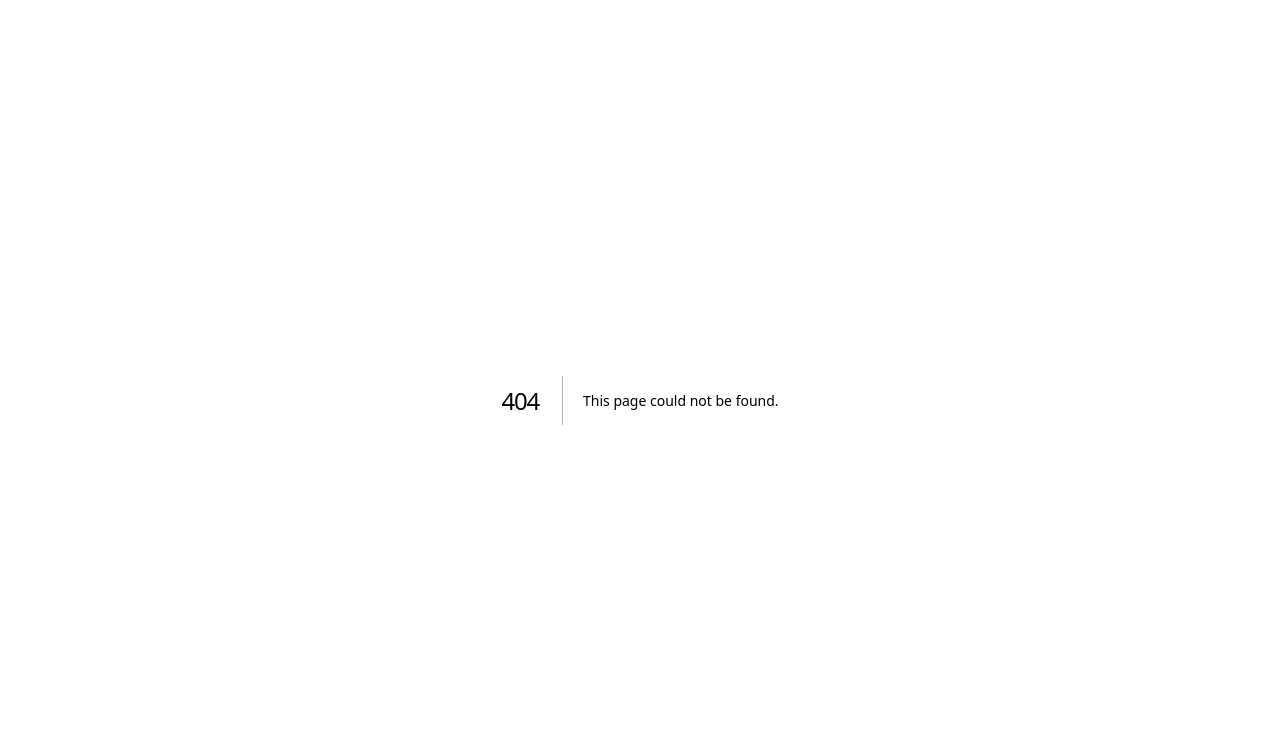
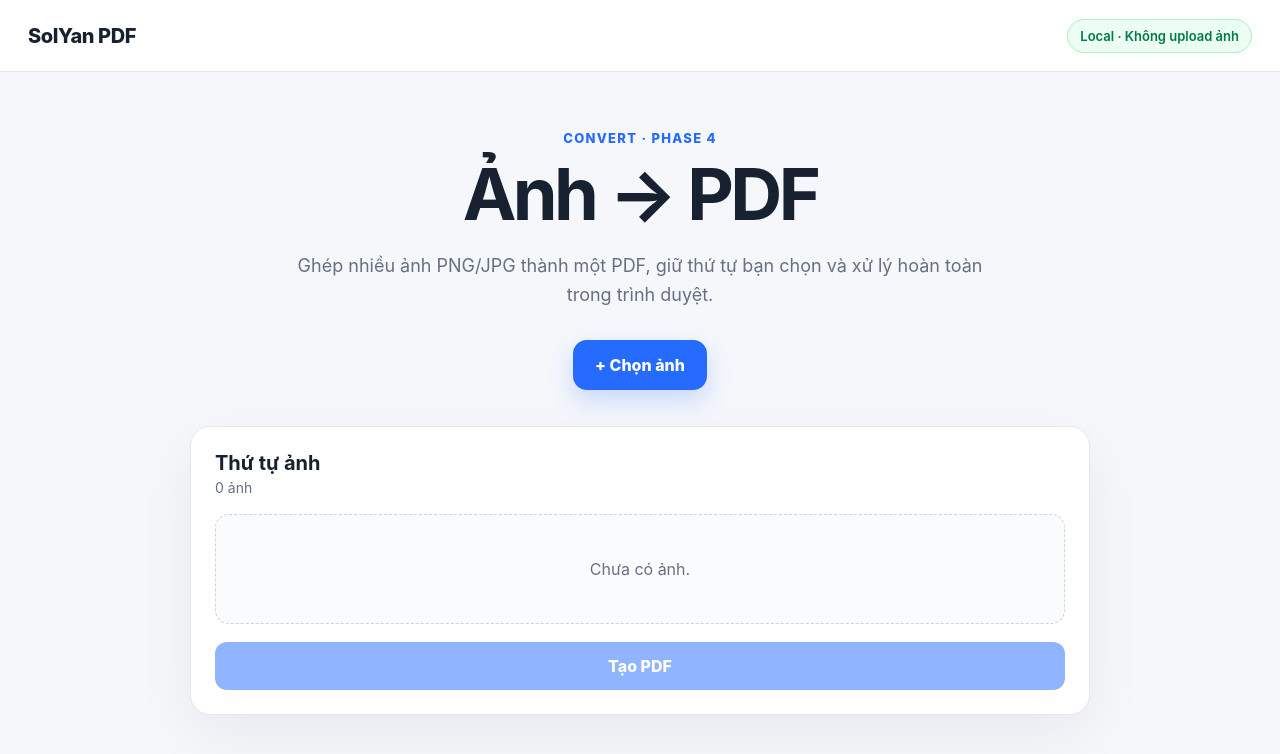
Before and after one commit to solyan842/SolYan-PDF, a Next.js app in the folder frontend/: page /images-to-pdf in a window 1280 px wide. Before the commit this address had no page. Shown: the top 754 px of the page. Built offline with nearby package versions, Linux system fonts and the light colour scheme.

Commit message:
feat: add browser-side images to PDF conversion

```diff
--- /dev/null
+++ b/frontend/app/images-to-pdf/page.tsx
@@ -0,0 +1,63 @@
+'use client';
+
+import { ChangeEvent, useState } from 'react';
+import { PDFDocument } from 'pdf-lib';
+import { downloadPdf } from '../../lib/pdf-client';
+
+type ImageItem = { id: string; file: File };
+
+export default function ImagesToPdfPage() {
+  const [items, setItems] = useState<ImageItem[]>([]);
+  const [busy, setBusy] = useState(false);
+  const [error, setError] = useState('');
+
+  function onFiles(event: ChangeEvent<HTMLInputElement>) {
+    const files = Array.from(event.target.files ?? []).filter((file) => /image\/(png|jpeg)/.test(file.type) || /\.(png|jpe?g)$/i.test(file.name));
+    setItems((current) => [...current, ...files.map((file) => ({ id: crypto.randomUUID(), file }))]);
+    event.target.value = '';
+    setError('');
+  }
+
+  function move(index: number, delta: -1 | 1) {
+    setItems((current) => {
+      const target = index + delta;
+      if (target < 0 || target >= current.length) return current;
+      const copy = [...current];
+      [copy[index], copy[target]] = [copy[target], copy[index]];
+      return copy;
+    });
+  }
+
+  async function createPdf() {
+    if (!items.length) return;
+    setBusy(true); setError('');
+    try {
+      const pdf = await PDFDocument.create();
+      for (const item of items) {
+        const bytes = await item.file.arrayBuffer();
+        const image = item.file.type === 'image/png' || item.file.name.toLowerCase().endsWith('.png') ? await pdf.embedPng(bytes) : await pdf.embedJpg(bytes);
+        const size = image.scale(1);
+        const maxSide = 14400;
+        const ratio = Math.min(1, maxSide / Math.max(size.width, size.height));
+        const width = size.width * ratio;
+        const height = size.height * ratio;
+        const page = pdf.addPage([width, height]);
+        page.drawImage(image, { x: 0, y: 0, width, height });
+      }
+      downloadPdf(await pdf.save({ useObjectStreams: true }), 'solyan-images.pdf');
+    } catch (cause) {
+      setError(cause instanceof Error ? cause.message : 'Không thể tạo PDF từ ảnh.');
+    } finally { setBusy(false); }
+  }
+
+  return <main className="shell">
+    <header className="topbar"><a className="brand" href="/">SolYan PDF</a><div className="privacy-pill">Local · Không upload ảnh</div></header>
+    <section className="hero compact-hero"><p className="eyebrow">CONVERT · PHASE 4</p><h1>Ảnh → PDF</h1><p className="subtitle">Ghép nhiều ảnh PNG/JPG thành một PDF, giữ thứ tự bạn chọn và xử lý hoàn toàn trong trình duyệt.</p><label className="picker"><input type="file" accept="image/png,image/jpeg,.png,.jpg,.jpeg" multiple onChange={onFiles}/><span>+ Chọn ảnh</span></label></section>
+    <section className="workspace">
+      <div className="workspace-head"><div><h2>Thứ tự ảnh</h2><p>{items.length} ảnh</p></div>{items.length > 0 && <button className="ghost" type="button" onClick={()=>setItems([])} disabled={busy}>Xóa tất cả</button>}</div>
+      {items.length === 0 ? <div className="empty">Chưa có ảnh.</div> : <ol className="file-list">{items.map((item,index)=><li className="file-row" key={item.id}><div className="file-index">{index+1}</div><div className="file-meta"><strong>{item.file.name}</strong><span>{(item.file.size/1024).toFixed(0)} KB</span></div><div className="row-actions"><button onClick={()=>move(index,-1)} disabled={index===0||busy}>↑</button><button onClick={()=>move(index,1)} disabled={index===items.length-1||busy}>↓</button><button onClick={()=>setItems((current)=>current.filter((x)=>x.id!==item.id))} disabled={busy}>×</button></div></li>)}</ol>}
+      {error && <div className="error">{error}</div>}
+      <button className="merge-button" type="button" onClick={createPdf} disabled={!items.length || busy}>{busy ? 'Đang tạo PDF…' : 'Tạo PDF'}</button>
+    </section>
+  </main>;
+}
```
